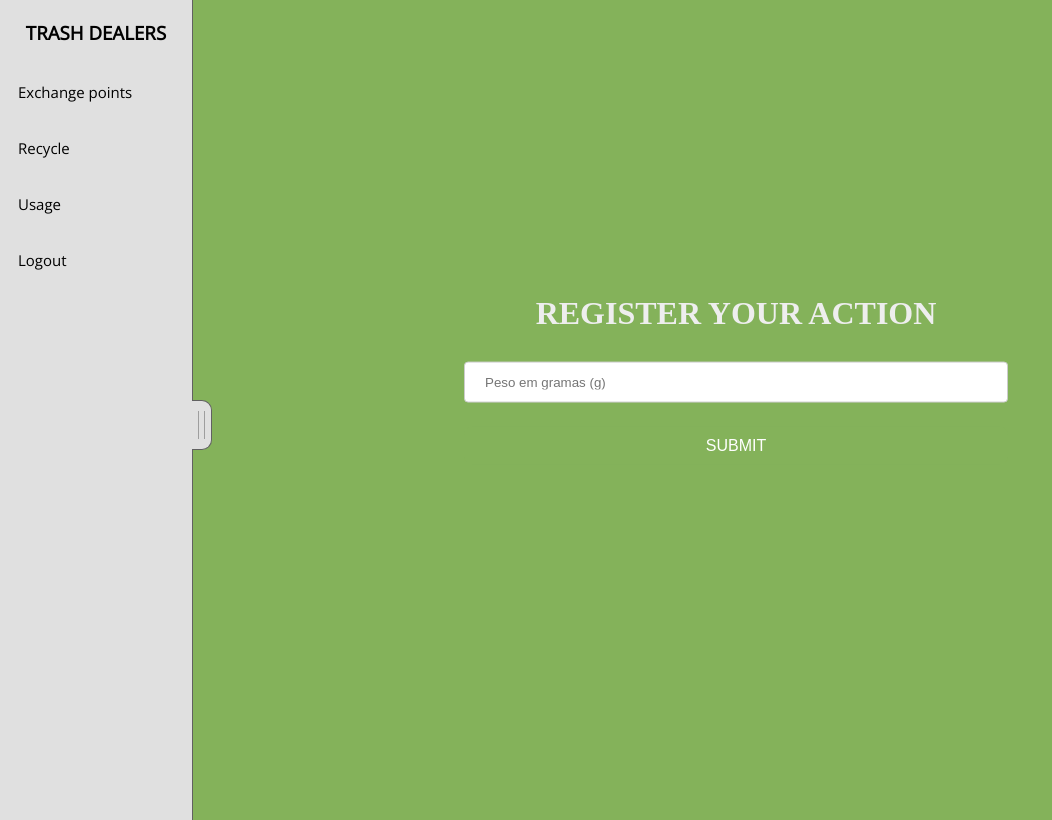
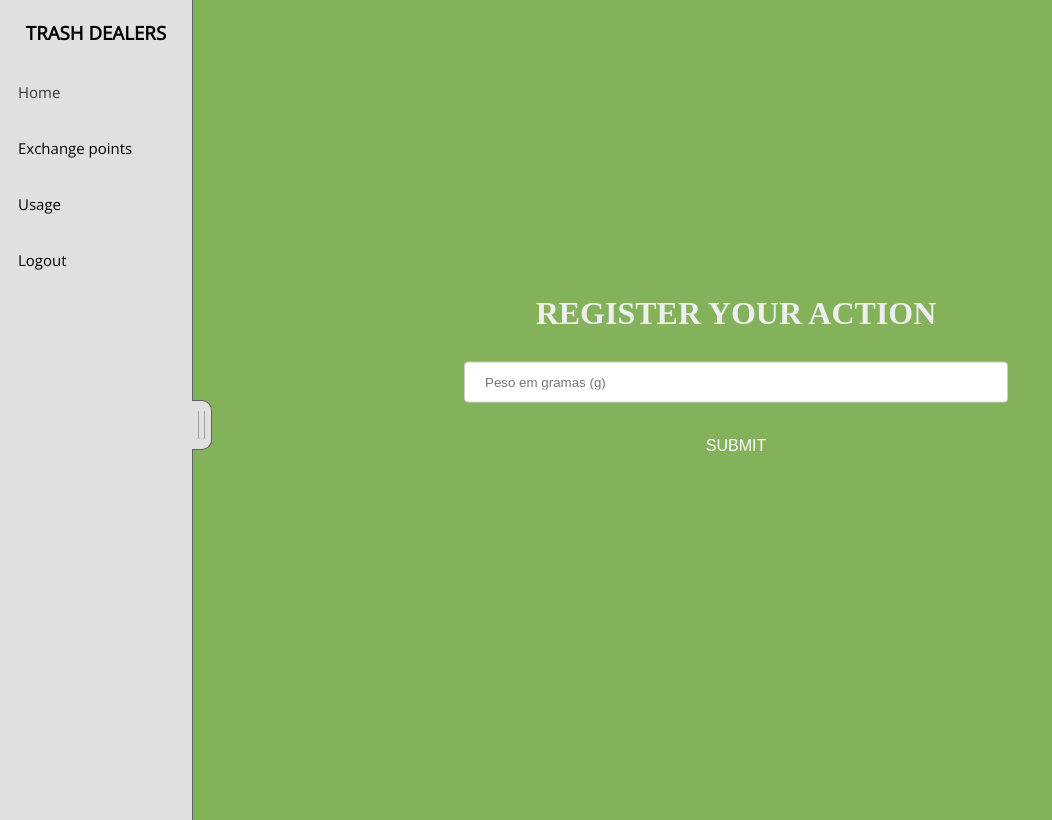
Before and after one commit to RNaoki/TrashDealers, a website: page trash/views/recycle.html in a window 1280 px wide. Shown: the whole page, without its empty margins (0-1052 px from the left). Drawn offline with nearby package versions, Linux system fonts and the light colour scheme; no server answers.

Commit message:
Alterado menu lateral para ter o home

```diff
--- a/trash/views/recycle.html
+++ b/trash/views/recycle.html
@@ -13,8 +13,8 @@
         <h3 class="labeled">TRASH DEALERS</h3>
       </div>
       <div>
+        <button style="color: rgb(56, 55, 55);" onclick="trash.points_page()" class="points-button">Home</button>
         <button onclick="trash.exchange_page()" class="points-button">Exchange points</button>
-        <button onclick="trash.recycle_page()" class="points-button">Recycle</button>
         <button onclick="trash.chart_page()" class="points-button">Usage</button>
         <button onclick="trash.back_page()" class="points-button">Logout</button>
       </div>
```
Also changed, not shown: trash/views/chart.html (+2 -1 lines).
